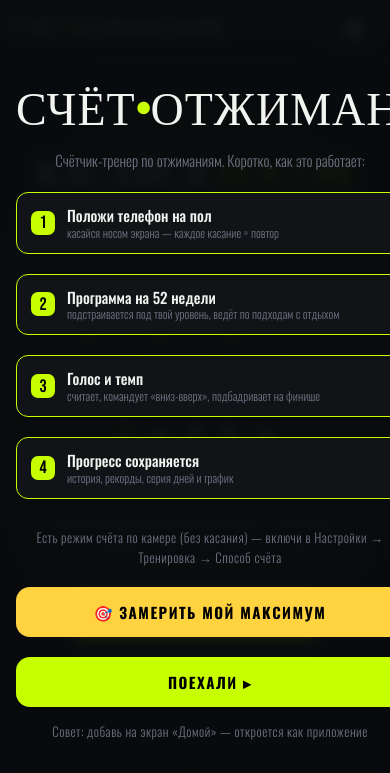
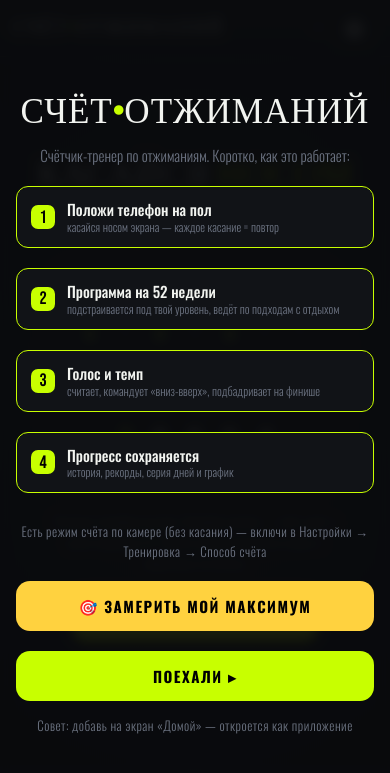
Before and after one commit to maksshabalkin2021-lab/otzhimaniya_v8, a website: page www/index.html in a window 390 px wide. Drawn offline with Linux system fonts and the light colour scheme.

Commit message:
Исправить горизонтальное переполнение на онбординге
Заголовок «СЧЁТ•ОТЖИМАНИЙ» — неразрывная строка без пробелов на
фиксированном font-size:46px; на узких экранах контейнер (.overlay
не обрезает overflow по умолчанию) раздувался шире вьюпорта и текст
уезжал за оба края. Заголовок сделан адаптивным (clamp), контейнеру
задана явная ширина 100% + overflow-wrap, .overlay получил overflow-x
hidden как защита от подобного в будущем.

```diff
--- a/www/index.html
+++ b/www/index.html
@@ -137,7 +137,7 @@
   .cell.work .v{color:var(--work)} .cell.rest .v{color:var(--rest)}
 
   /* оверлеи */
-  .overlay{position:fixed;inset:0;z-index:30;background:color-mix(in srgb,var(--bg) 93%,transparent);backdrop-filter:blur(6px);
+  .overlay{position:fixed;inset:0;z-index:30;overflow-x:hidden;background:color-mix(in srgb,var(--bg) 93%,transparent);backdrop-filter:blur(6px);
     display:flex;flex-direction:column;transform:translateY(100%);transition:transform .28s cubic-bezier(.4,0,.2,1)}
   .overlay.open{transform:translateY(0)}
   .phead{display:flex;align-items:center;padding:max(14px,env(safe-area-inset-top)) 16px 12px;border-bottom:1px solid var(--line)}
@@ -570,8 +570,8 @@
 
 <!-- Онбординг -->
 <div id="onboard" class="overlay">
-  <div class="pbody" style="display:flex;flex-direction:column;justify-content:center;text-align:center;gap:14px;max-width:420px;margin:0 auto">
-    <div style="font-family:'Bebas Neue';font-size:46px;letter-spacing:1px;line-height:1">СЧЁТ<b style="color:var(--work)">•</b>ОТЖИМАНИЙ</div>
+  <div class="pbody" style="display:flex;flex-direction:column;justify-content:center;text-align:center;gap:14px;width:100%;max-width:420px;margin:0 auto;box-sizing:border-box;overflow-wrap:break-word">
+    <div style="font-family:'Bebas Neue';font-size:clamp(26px,9vw,46px);letter-spacing:1px;line-height:1">СЧЁТ<b style="color:var(--work)">•</b>ОТЖИМАНИЙ</div>
     <div style="font-family:'Oswald';font-weight:300;font-size:15px;color:var(--muted);line-height:1.5">Счётчик-тренер по отжиманиям. Коротко, как это работает:</div>
     <div style="text-align:left;display:flex;flex-direction:column;gap:12px;margin:6px 0">
       <div class="wuitem on"><div class="box">1</div><div class="tx">Положи телефон на пол<span>касайся носом экрана — каждое касание = повтор</span></div></div>
```
